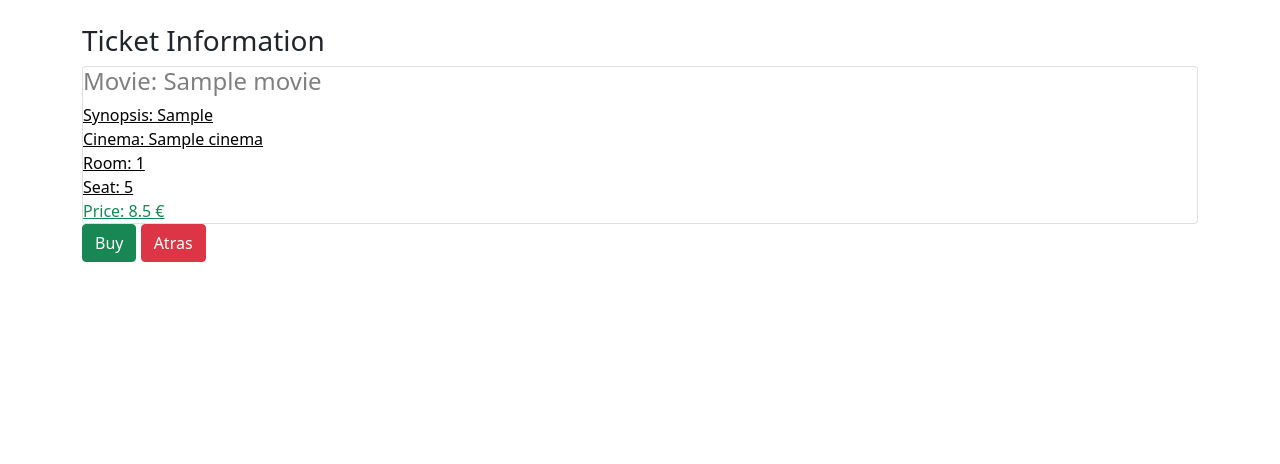
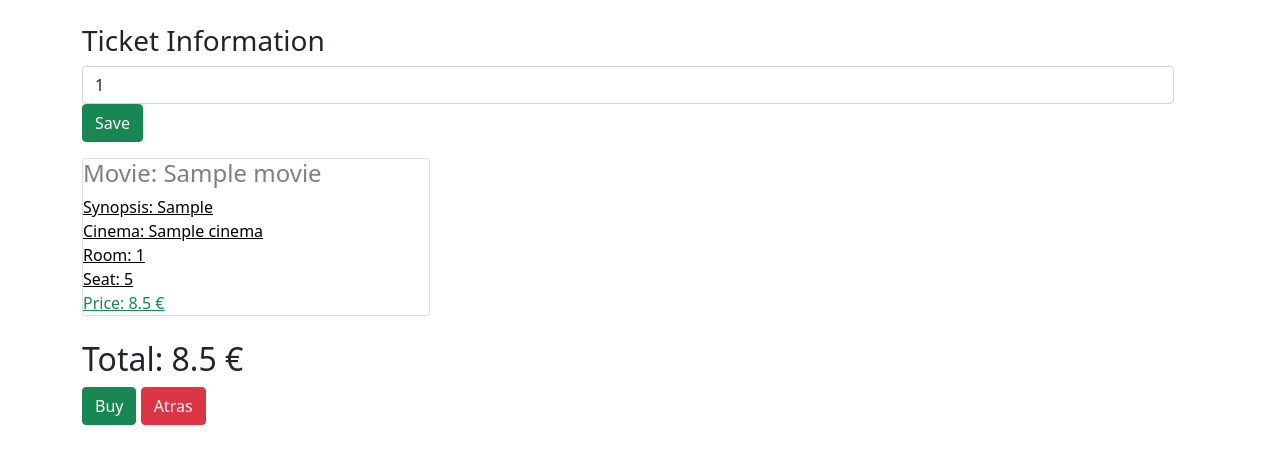
Before and after one commit to dbistuer/Projecte, a Django app: page /Teatre/Ticket/Buy/1 in a window 1280 px wide. Shown: the part 56-520 px from the top of the page. Run offline with Django 4.2, Linux system fonts and the light colour scheme; a user stored in the database is signed in; tables that the repository leaves empty hold one stand-in row (values such as "Sample post"); data that the repository does not hold is empty; some libraries are stand-ins or nearby versions.

Commit message:
Porque el adri de los huevos quiere que cambie de rama

```diff
--- a/Teatre/Templates/Ticket/Buy.html
+++ b/Teatre/Templates/Ticket/Buy.html
@@ -5,7 +5,16 @@
 {% block body %}
 <div class = row>
 <h3>Ticket Information</h3>
-    <div class="col-sm-12 col-md-12 col-lg-12 col-xl-12">
+    <div class="row">
+        <div class="form-group">
+            <form action="{% url 'buy_ticket' movie_cinema_room.id %}" method="POST">
+                <input type="number" class="form-control" id="numb" name="num" value=1 required="">
+                {% csrf_token %}
+                <button type="sumbit" class="btn btn-success btn-block" id="saved" name="save" value="true">Save</button>
+            </form>
+        </div>
+        {% for sit in seat %}
+        <div class="col col-lg-4 mb-4">
             <div class="card">
                 <h4 class ="text-black-50">Movie:
                 {{ movie_cinema_room.Movie.name }}</h4>
@@ -16,18 +25,20 @@
                 <a class ="text-black">Room:
                 {{ movie_cinema_room.Room.number }}</a>
                 <a class ="text-black">Seat:
-            {{ seat }}</a>
+                {{ sit }}</a>
                 <a class ="card-text text-success">Price:
                 8.5 €</a>
             </div>
+        </div>
+        {% endfor %}
+        <h2>Total: {{ total }} €</h2>
         <div class="form-group">
             <form action="{% url 'buy_ticket' movie_cinema_room.id %}" method="POST">
                 {% csrf_token %}
-                <button type = "sumbit" class="btn btn-success btn-block">Buy</button>
+                <button type = "sumbit" class="btn btn-success btn-block" name="buy" value="{{ number }}">Buy</button>
                 <a class="btn btn-danger " href="{% url 'select_tickets' %}">Atras</a>
             </form>
         </div>
-
     </div>
 </div>
 {% endblock %}
--- a/Teatre/models/movie_.py
+++ b/Teatre/models/movie_.py
@@ -2,6 +2,7 @@ from django.db import models
 from django.db.models import Model
 from .account import Client
 from .cinema_ import Room,Cinema
+from django.contrib.postgres.fields import ArrayField
 from Projecte.settings.base import MEDIA_ROOT as media
 
 
@@ -23,7 +24,8 @@ class Ticket(Model):
     Movie = models.ForeignKey(Movie, on_delete=models.CASCADE)
     Room = models.ForeignKey(Room, on_delete=models.CASCADE)
     Cinema = models.ForeignKey(Cinema, on_delete=models.CASCADE)
-    Seat = models.IntegerField()
+    Seats = ArrayField(models.IntegerField(),null=True)
+
 
     class Meta:
         unique_together = (("date", "Client", "Movie", "Room"),)
--- a/Teatre/views/ticket.py
+++ b/Teatre/views/ticket.py
@@ -14,6 +14,7 @@ def ticket_select(request,**kwargs):
                                                                      'message': 'You need to log in to buy tickets'}})
 
 def ticket_buy(request,id_assignation):
+    seats = list()
     client = Client.objects.get(user_id=request.user.id)
     movie_cinema_room = MovieCinemaRoom.objects.get(pk=id_assignation)
     room = movie_cinema_room.Room
@@ -22,14 +23,29 @@ def ticket_buy(request,id_assignation):
     seats_busy = list()
     for tickets in Ticket.objects.all():
         if tickets.Room == room:
-            seats_busy.append(tickets.Seat)
+            for room_seat in tickets.Seats:
+                seats_busy.append(room_seat)
     seat = random.randint(0, room.capacity)
+    seats.append(seat)
     if request.method == 'POST':
-        Ticket.objects.create(date=movie_cinema_room.date_movie, Seat=seat, Client=client, Movie=movie,Cinema=cinema,Room=room )
-        tickets_obj = Ticket.objects.all()
-        return HttpResponseRedirect(reverse('list_tickets'))
+        try:
+            request.POST['save']
+            for num_ticket in range(int(request.POST['num'])-1):
+                seat = seat+1
+                seats.append(seat)
+            total = 8.5*len(seats)
+            return render(request, 'Ticket/Buy.html',
+                          {'movie_cinema_room': movie_cinema_room, 'seat': seats,'total':total,'number':len(seats)})
+
+        except:
+            total = 8.5 * len(seats)
+            Ticket.objects.create(Movie=movie,Cinema=cinema,Room=room,
+                                  date=movie_cinema_room.date_movie, Client=client)
+            tickets_obj = Ticket.objects.all()
+            return HttpResponseRedirect(reverse('list_tickets'))
     else:
-        return render(request, 'Ticket/Buy.html', {'movie_cinema_room': movie_cinema_room, 'seat': seat})
+        total = 8.50 * len(seats)
+        return render(request, 'Ticket/Buy.html', {'movie_cinema_room': movie_cinema_room, 'seat': seats,'total':total,'number':len(seats)})
 
 
 def ticket_list(request):
```
Lines whose indentation alone changed are shown as unchanged.
